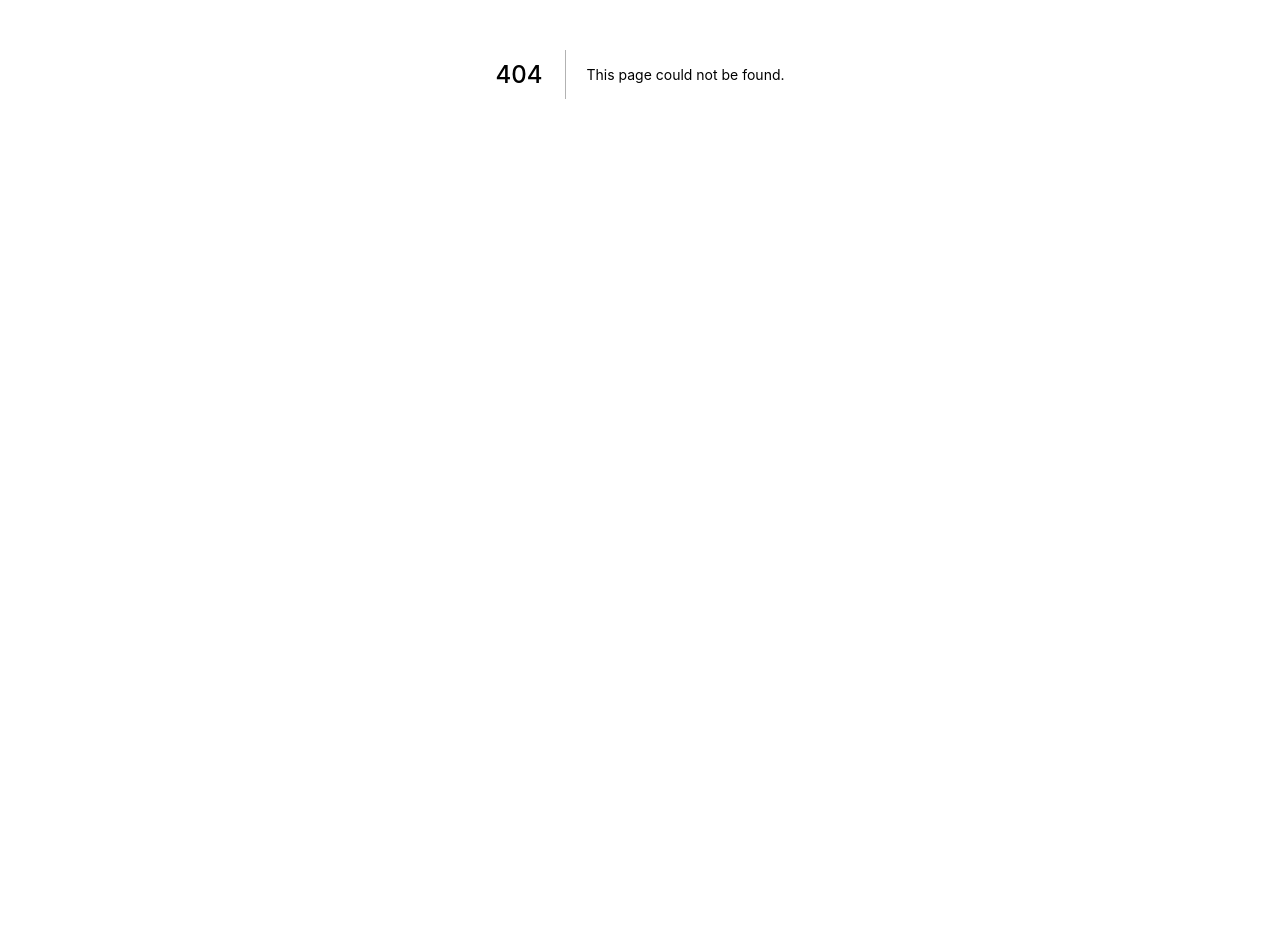
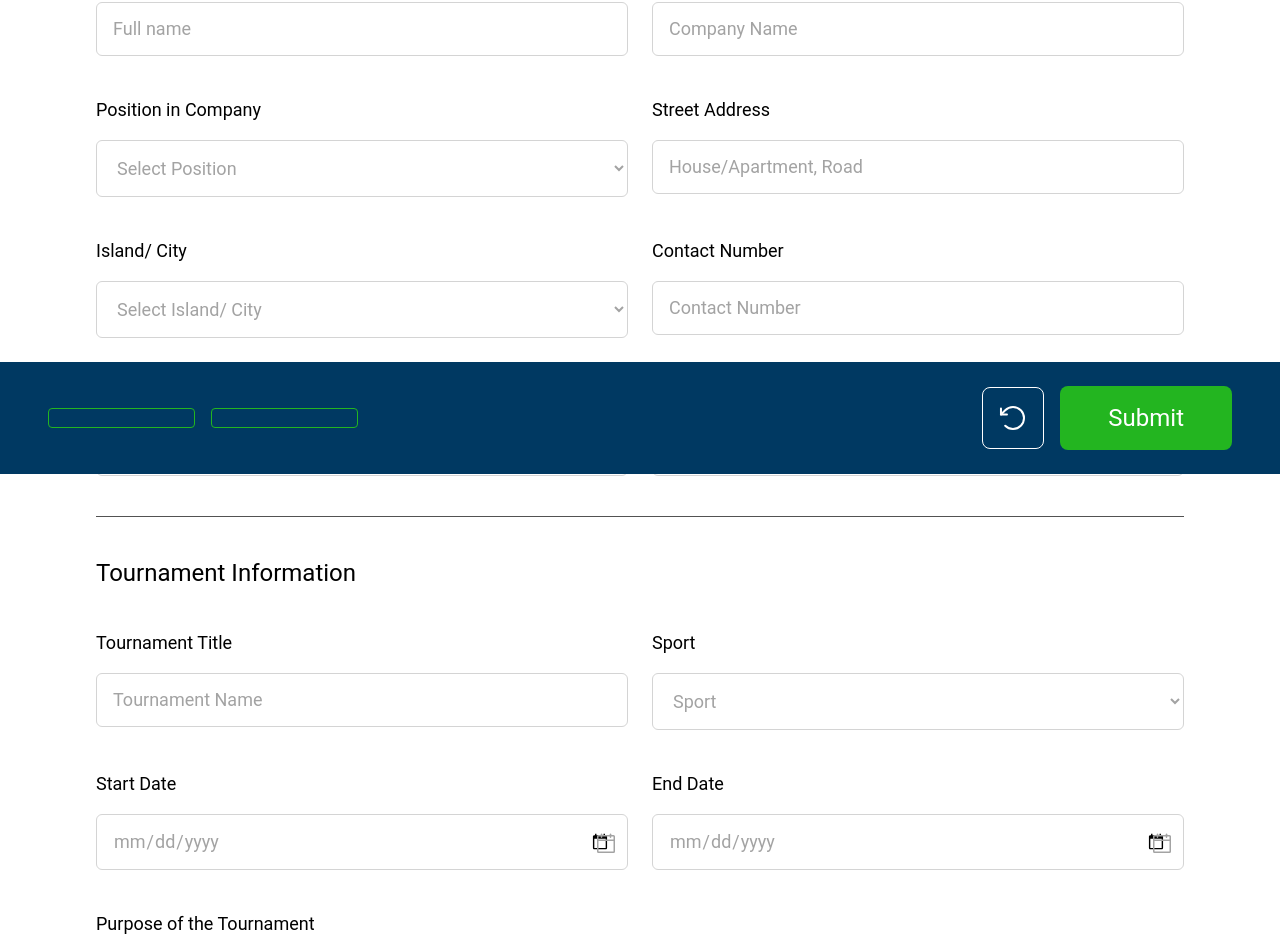
Before and after one commit to majudhu/tradenet-assessment, a Next.js app: page /tournament-registration in a window 1280 px wide. Before the commit this address had no page. Shown: the part 326-1278 px from the top of the page. Before the commit the page ends 800 px from the top, so only its background shows below. Built offline with nearby package versions, Linux system fonts and the light colour scheme.

Commit message:
complete tournament registration form

```diff
--- a/components/Form.tsx
+++ b/components/Form.tsx
@@ -1,4 +1,4 @@
-import { ArrowCounterClockwise } from 'phosphor-react';
+import { ArrowCounterClockwise, CalendarBlank } from 'phosphor-react';
 import {
   ChangeEventHandler,
   DetailedHTMLProps,
@@ -7,6 +7,7 @@ import {
   HTMLInputTypeAttribute,
   InputHTMLAttributes,
   useCallback,
+  useRef,
   useState,
 } from 'react';
 
@@ -44,7 +45,7 @@ export const Form = ({ formData }: { formData: FormData }) => {
   return (
     <form
       onSubmit={submitForm}
-      className='grid grid-cols-4 gap-x-6 gap-y-10 pb-56'
+      className='grid grid-cols-4 gap-x-6 gap-y-10 pb-56 text-lg'
       onReset={() => setFormState(createFormState(formData))}
     >
       {formData.sections.map(({ title, fields }, i) => (
@@ -179,13 +180,13 @@ function FormFieldComponent({
   switch (field.type) {
     case 'text':
       return (
-        <div key={field.name} className={field.className}>
+        <div key={field.name} className={`relative ${field.className}`}>
           <label htmlFor={field.name} className={LABEL_CLASSNAME}>
             {field.label}
           </label>
           <input
             required={field.required}
-            className={INPUT_CLASSNAME}
+            className={`${INPUT_CLASSNAME} ${value ? '' : 'text-gray-400'}`}
             name={field.name}
             id={field.name}
             type={field.htmlType ?? 'text'}
@@ -193,6 +194,12 @@ function FormFieldComponent({
             value={value as string} // slack over typescript here
             onChange={onChange}
           />
+          {field.htmlType == 'date' && (
+            <CalendarBlank
+              className='absolute right-2.5 bottom-3.5 w-6 h-6 text-gray-400 pointer-events-none'
+              size={32}
+            />
+          )}
         </div>
       );
     case 'select':
@@ -203,7 +210,7 @@ function FormFieldComponent({
           </label>
           <select
             required={field.required}
-            className={`${INPUT_CLASSNAME} ${
+            className={`${INPUT_CLASSNAME} py-4 ${
               value == '' ? 'text-gray-400' : ''
             }`}
             name={field.name}
@@ -249,7 +256,7 @@ function FormFieldComponent({
       return (
         <div key={field.name} className={field.className}>
           <p className={LABEL_CLASSNAME}>{field.label}</p>
-          <div className='flex flex-wrap gap-10'>
+          <div className='flex flex-wrap gap-10 p-3.5'>
             {field.options.map((value: any) => (
               <div key={value} className='flex gap-4'>
                 <input
--- a/pages/club-registration.tsx
+++ b/pages/club-registration.tsx
@@ -15,9 +15,6 @@ const ClubRegistrationPage: NextPage = () => {
         <link rel='icon' href='/favicon.ico' />
       </Head>
       <Navbar />
-      <header>
-        <img src='/home-hero.jpg' className='w-full' />
-      </header>
       <main className='container py-2'>
         <h1 className='font-medium text-4xl my-10'>Club Registration Form</h1>
 
--- /dev/null
+++ b/pages/tournament-registration.tsx
@@ -0,0 +1,194 @@
+import { Form, FormData } from '@/components/Form';
+import Navbar from '@/components/Navbar';
+import type { NextPage } from 'next';
+import Head from 'next/head';
+
+const TournamentRegistrationPage: NextPage = () => {
+  return (
+    <>
+      <Head>
+        <title>Ministry of Youth and Sports - Club Registration Form</title>
+        <meta
+          name='description'
+          content='Ministry of Youth and Sports Online Registration Services'
+        />
+        <link rel='icon' href='/favicon.ico' />
+      </Head>
+      <Navbar />
+      <main className='container py-2'>
+        <h1 className='font-medium text-4xl my-10'>
+          Tournament Registration Form
+        </h1>
+
+        <Form formData={tournamentForm} />
+      </main>
+    </>
+  );
+};
+
+export default TournamentRegistrationPage;
+
+const tournamentForm: FormData = {
+  endpoint: '',
+  sections: [
+    {
+      title: 'General Information',
+      fields: [
+        {
+          type: 'text',
+          name: 'name',
+          label: 'Name',
+          htmlType: 'text',
+          required: true,
+          placeholder: 'Full name',
+          className: 'col-span-2',
+        },
+        {
+          type: 'text',
+          name: 'companyName',
+          label: 'Company Name',
+          htmlType: 'text',
+          required: true,
+          placeholder: 'Company Name',
+          className: 'col-span-2',
+        },
+        {
+          type: 'select',
+          name: 'companyPosition',
+          label: 'Position in Company',
+          required: true,
+          placeholder: 'Select Position',
+          options: [
+            'Chairman',
+            'Managing Director',
+            'Director',
+            'Company Secretary',
+            'Officer',
+          ],
+          className: 'col-span-2',
+        },
+
+        {
+          type: 'text',
+          name: 'address',
+          label: 'Street Address',
+          htmlType: 'text',
+          required: true,
+          placeholder: 'House/Apartment, Road',
+          className: 'col-span-2',
+        },
+        {
+          type: 'select',
+          name: 'island',
+          label: 'Island/ City',
+          required: true,
+          placeholder: 'Select Island/ City',
+          options: [
+            'Malé City',
+            'Addu City',
+            'Fuvahmulah City',
+            'Kulhudhuffushi City',
+            'Th. Thimarafushi',
+            'V. Felidhoo',
+            'HDh. Hanimaadhoo',
+          ],
+          className: 'col-span-2',
+        },
+        {
+          type: 'text',
+          name: 'contactNumber',
+          label: 'Contact Number',
+          htmlType: 'text',
+          required: true,
+          placeholder: 'Contact Number',
+          className: 'col-span-2',
+        },
+        {
+          type: 'text',
+          name: 'email',
+          label: 'Email',
+          htmlType: 'email',
+          required: true,
+          placeholder: 'Email',
+          className: 'col-span-2',
+        },
+        {
+          type: 'text',
+          name: 'website',
+          label: 'Website',
+          htmlType: 'text',
+          required: false,
+          placeholder: 'Tournament/Company Website',
+          className: 'col-span-2',
+        },
+      ],
+    },
+    {
+      title: 'Tournament Information',
+      fields: [
+        {
+          type: 'text',
+          name: 'tournamentTitle',
+          label: 'Tournament Title',
+          htmlType: 'text',
+          required: true,
+          placeholder: 'Tournament Name',
+          className: 'col-span-2',
+        },
+        {
+          type: 'select',
+          name: 'sport',
+          label: 'Sport',
+          placeholder: 'Sport',
+          required: true,
+          options: ['Yes', 'No'],
+          className: 'col-span-2',
+        },
+        {
+          type: 'text',
+          htmlType: 'date',
+          name: 'startDate',
+          label: 'Start Date',
+          placeholder: '',
+          required: true,
+          className: 'col-span-2',
+        },
+        {
+          type: 'text',
+          htmlType: 'date',
+          name: 'endDate',
+          label: 'End Date',
+          placeholder: '',
+          required: true,
+          className: 'col-span-2',
+        },
+        {
+          type: 'textarea',
+          name: 'tournamentPurpose',
+          label: 'Purpose of the Tournament',
+          required: false,
+          placeholder:
+            'Provide a brief description of the purpose and objectives of the tournament ...',
+          className: 'col-span-4',
+        },
+        {
+          type: 'text',
+          name: 'tournamentVenue',
+          label: 'Tournament Venue',
+          htmlType: 'text',
+          required: true,
+          placeholder: 'Tournament Location',
+          className: 'col-span-2',
+        },
+        {
+          type: 'radio',
+          name: 'venueAvailableForHire',
+          label: 'Target Gender',
+          required: true,
+          options: ['Male', 'Female', 'Mixed'],
+          className: 'col-span-2',
+        },
+      ],
+    },
+  ],
+};
```
